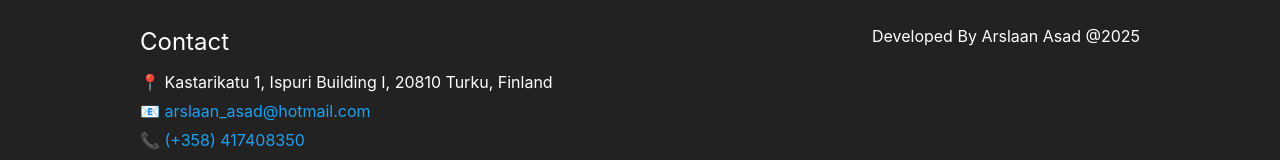
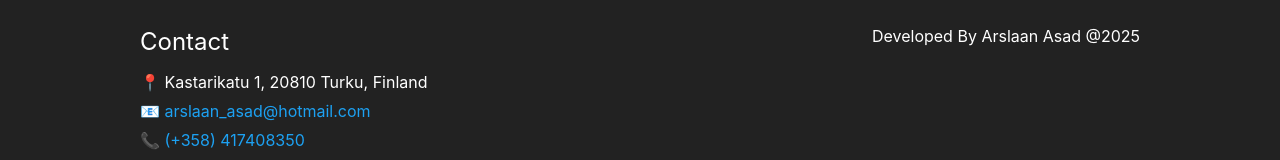
Before and after one commit to W44/portfolio-ui, a React (Create React App) app: page / in a window 1280 px wide. Shown: the part 4930-5090 px from the top of the page. Built offline with nearby package versions, Linux system fonts and the light colour scheme; the HTML template or start-up script is replaced by a standard one.

Commit message:
updating Footer information

```diff
--- a/src/Componants/Footer/Footer.js
+++ b/src/Componants/Footer/Footer.js
@@ -38,7 +38,7 @@ const Footer = () => {
         {/* Contact Information */}
         <div className="contact-info">
           <h3>Contact</h3>
-          <p>📍 Kastarikatu 1, Ispuri Building I, 20810 Turku, Finland</p>
+          <p>📍 Kastarikatu 1, 20810 Turku, Finland</p>
           <p>
             📧{" "}
             <a
```
